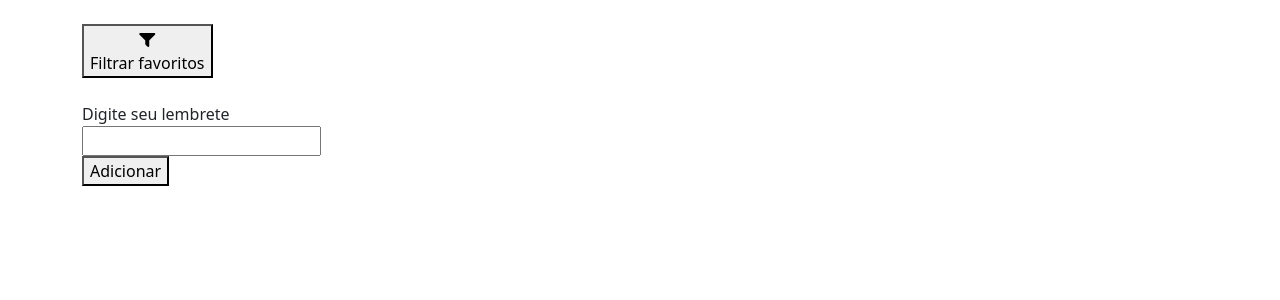
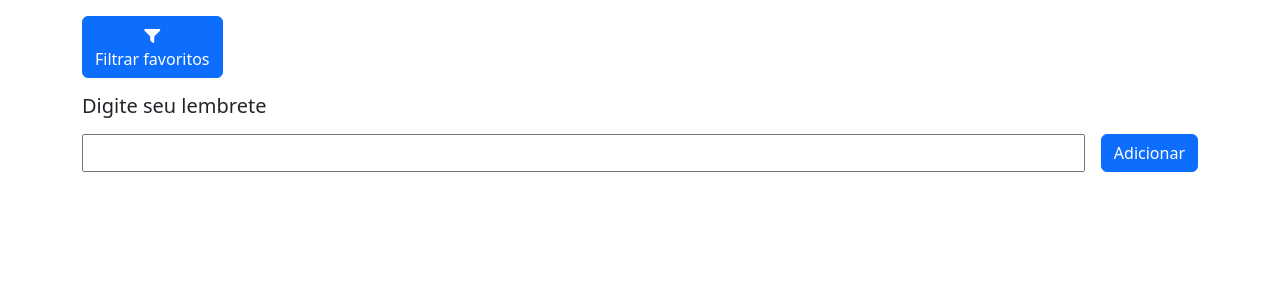
Before and after one commit to AlissonCurvina/prova-p1, a React (Vite) app: page / in a window 1280 px wide. Shown: the top 300 px of the page. Built offline with nearby package versions, Linux system fonts and the light colour scheme.

Commit message:
style(p1): melhora aparencia geral do aplicativo

```diff
--- a/src/App.jsx
+++ b/src/App.jsx
@@ -89,7 +89,7 @@ class App extends React.Component {
 	render() {
 		return (
 			<div className="container">
-				<div className="row mt-4">
+				<div className="row mt-3">
 					<div className="col">
 						<LembreteLista
 							estaFiltrado={this.state.estaFiltrado}
@@ -100,7 +100,7 @@ class App extends React.Component {
 							/>
 					</div>
 				</div>
-				<div className="row mt-4">
+				<div className="row">
 					<div className="col">
 						<LembreteEntrada
 							atualizarValorInput={this.atualizarValorInput}
--- a/src/LembreteEntrada.jsx
+++ b/src/LembreteEntrada.jsx
@@ -4,16 +4,19 @@ export default class LembreteEntrada extends React.Component {
     render() {
         return (
         <div>
-            <div>Digite seu lembrete</div>
+            <h5 className="mb-3">Digite seu lembrete</h5>
+            <div className="d-flex w-100">
                 <input
+                    className="w-100"
                     onChange={this.props.atualizarValorInput}
                     value={this.props.valorInput} type="text"/>
                 <button
-                className="d-flex"
+                    className="d-flex btn btn-primary ms-3"
                     onClick={this.props.obterLembrete}>
                     Adicionar
                 </button>
             </div>
+        </div>
         )
     }
 }
--- a/src/LembreteLista.jsx
+++ b/src/LembreteLista.jsx
@@ -10,24 +10,26 @@ export default class LembreteLista extends React.Component {
 
     return (
         <div>
-            <button onClick={() => this.props.filtrar()}>
+            <button className="mb-3 btn btn-primary" onClick={() => this.props.filtrar()}>
                 <i className="fa-solid fa-filter"></i>
                 <div>{`${this.props.estaFiltrado ? "Limpar Filtro" : "Filtrar favoritos"}`}</div>
             </button>
             <div>
                 {lembretesParaExibir.map(lembrete => (
-                    <div key={lembrete[0]}>
+                    <div className="mb-3" key={lembrete[0]}>
                         <div className="card">
-                            <div className="card-body d-flex justify-content-center">
-                                <div>
-                                    <p className="text-center">{lembrete[0]}</p>
+                            <div className="card-body d-flex align-items-center justify-content-evenly">
+                                <h5 className="w-100 text-center">
+                                    {lembrete[0]}
+                                </h5>
+                                <div className="d-flex">
+                                    <button className={`btn btn-${lembrete[1] ? "warning" : ""}`} onClick={() => this.props.alterarStatusFavoritoLembrete(lembrete[0])}>
+                                        <i className={`fa-${lembrete[1] ? "solid" : "regular"} fa-star`}></i>
+                                    </button>
+                                    <button className="btn btn-danger ms-3" onClick={() => this.props.removerLembrete(lembrete[0])}>
+                                        <i className="fa-trash fa-solid"></i>
+                                    </button>
                                 </div>
-                                <button onClick={() => this.props.removerLembrete(lembrete[0])}>
-                                    <i className="fa-trash fa-solid"></i>
-                                </button>
-                                <button onClick={() => this.props.alterarStatusFavoritoLembrete(lembrete[0])}>
-                                    <i className={`fa-${lembrete[1] ? "solid" : "regular"} fa-star`}></i>
-                                </button>
                             </div>
                         </div>
                     </div>
```
Lines whose indentation alone changed are shown as unchanged.
